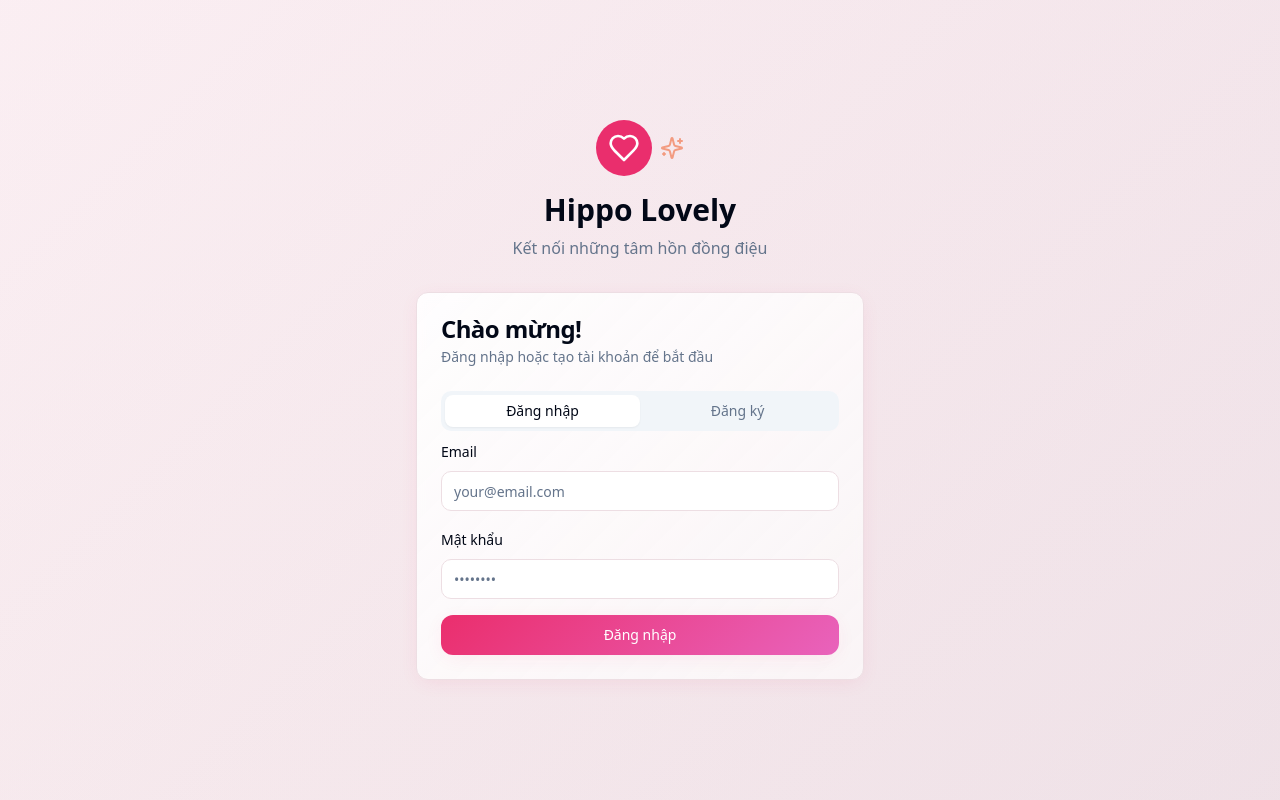
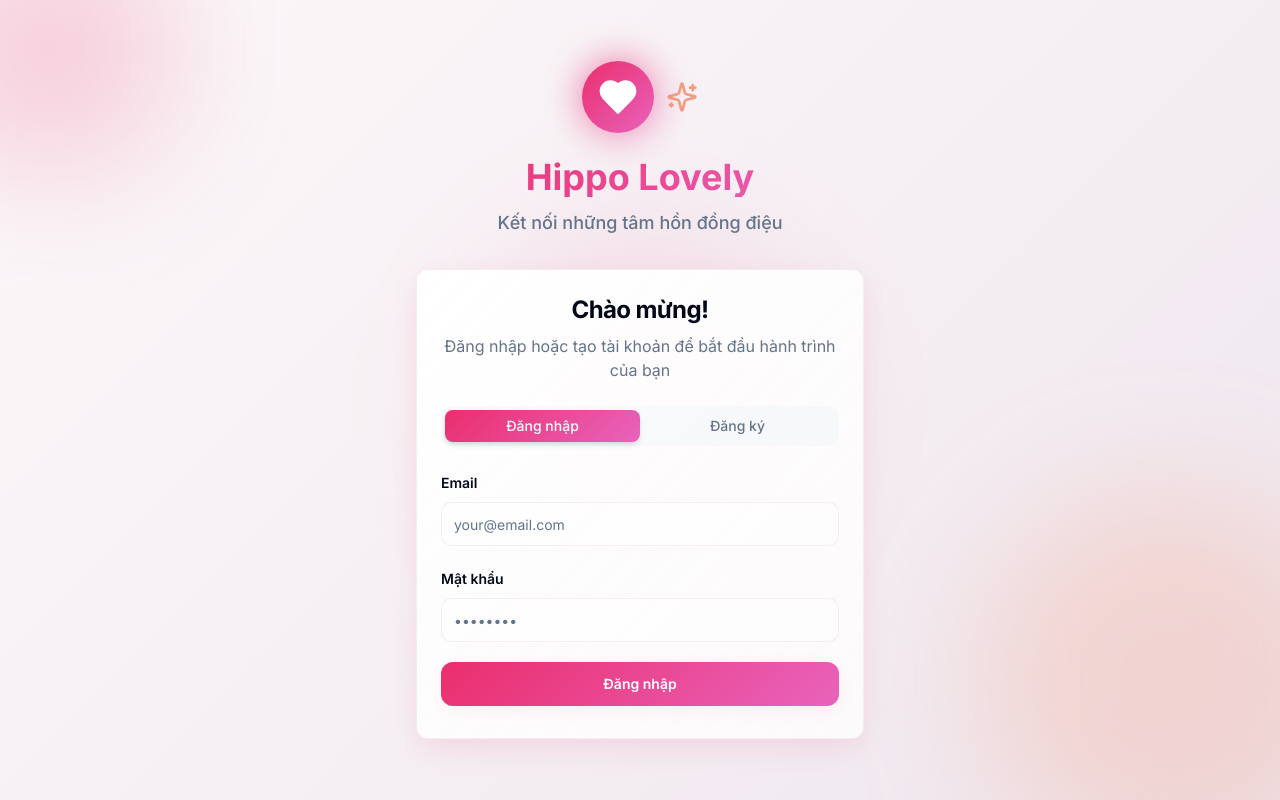
Before and after one commit to GrandAdmiral02/welcome-to-vietnam, a React (Vite) app: page /auth in a window 1280 px wide. Built offline with nearby package versions, Linux system fonts and the light colour scheme.

Commit message:
Tối ưu giao diện người dùng

```diff
--- a/index.html
+++ b/index.html
@@ -1,20 +1,24 @@
 <!DOCTYPE html>
-<html lang="en">
+<html lang="vi">
   <head>
     <meta charset="UTF-8" />
     <meta name="viewport" content="width=device-width, initial-scale=1.0" />
-    <title>welcome-to-vietnam</title>
-    <meta name="description" content="Lovable Generated Project" />
-    <meta name="author" content="Lovable" />
+    <title>Hippo Lovely - Kết nối những tâm hồn đồng điệu</title>
+    <meta name="description" content="Ứng dụng hẹn hò hiện đại, kết nối những người có cùng sở thích và đam mê" />
+    <meta name="author" content="Hippo Lovely" />
 
-    <meta property="og:title" content="welcome-to-vietnam" />
-    <meta property="og:description" content="Lovable Generated Project" />
+    <meta property="og:title" content="Hippo Lovely - Kết nối những tâm hồn đồng điệu" />
+    <meta property="og:description" content="Ứng dụng hẹn hò hiện đại, kết nối những người có cùng sở thích và đam mê" />
     <meta property="og:type" content="website" />
     <meta property="og:image" content="https://lovable.dev/opengraph-image-p98pqg.png" />
 
     <meta name="twitter:card" content="summary_large_image" />
     <meta name="twitter:site" content="@lovable_dev" />
     <meta name="twitter:image" content="https://lovable.dev/opengraph-image-p98pqg.png" />
+
+    <link rel="preconnect" href="https://fonts.googleapis.com" />
+    <link rel="preconnect" href="https://fonts.gstatic.com" crossorigin />
+    <link href="https://fonts.googleapis.com/css2?family=Inter:wght@300;400;500;600;700;800&display=swap" rel="stylesheet" />
   </head>
 
   <body>
--- a/src/index.css
+++ b/src/index.css
@@ -124,7 +124,8 @@ All colors MUST be HSL.
   }
 
   body {
-    @apply bg-background text-foreground font-sans antialiased;
+    @apply bg-background text-foreground antialiased;
+    font-family: 'Inter', -apple-system, BlinkMacSystemFont, 'Segoe UI', sans-serif;
     background: var(--gradient-bg);
     min-height: 100vh;
   }
--- a/src/pages/Auth.tsx
+++ b/src/pages/Auth.tsx
@@ -73,95 +73,132 @@ const Auth = () => {
   };
 
   return (
-    <div className="min-h-screen flex items-center justify-center bg-gradient-to-br from-primary/5 to-accent/5 p-4">
-      <div className="w-full max-w-md">
+    <div className="min-h-screen flex items-center justify-center p-4 relative overflow-hidden">
+      {/* Animated background elements */}
+      <div className="absolute inset-0 overflow-hidden pointer-events-none">
+        <div className="absolute -top-20 -left-20 w-64 h-64 bg-primary/20 rounded-full blur-3xl animate-float" />
+        <div className="absolute -bottom-20 -right-20 w-96 h-96 bg-accent/20 rounded-full blur-3xl animate-float" style={{ animationDelay: '2s' }} />
+        <div className="absolute top-1/2 left-1/2 -translate-x-1/2 -translate-y-1/2 w-80 h-80 bg-primary/10 rounded-full blur-3xl animate-pulse-glow" />
+      </div>
+
+      <div className="w-full max-w-md relative z-10 animate-fade-in">
         <div className="text-center mb-8">
-          <div className="flex items-center justify-center gap-2 mb-4">
-            <div className="bg-primary rounded-full p-3">
-              <Heart className="h-8 w-8 text-primary-foreground" />
+          <div className="flex items-center justify-center gap-3 mb-6">
+            <div className="relative">
+              <div className="absolute inset-0 bg-gradient-primary rounded-full blur-lg opacity-50 animate-pulse-glow" />
+              <div className="relative bg-gradient-primary rounded-full p-4 shadow-glow">
+                <Heart className="h-10 w-10 text-primary-foreground" fill="currentColor" />
+              </div>
             </div>
-            <Sparkles className="h-6 w-6 text-accent animate-pulse" />
+            <Sparkles className="h-8 w-8 text-accent animate-pulse float" />
           </div>
-          <h1 className="text-3xl font-bold text-foreground">Hippo Lovely</h1>
-          <p className="text-muted-foreground mt-2">Kết nối những tâm hồn đồng điệu</p>
+          <h1 className="text-4xl font-bold bg-gradient-primary bg-clip-text text-transparent mb-3">
+            Hippo Lovely
+          </h1>
+          <p className="text-muted-foreground text-lg font-medium">
+            Kết nối những tâm hồn đồng điệu
+          </p>
         </div>
 
-        <Card>
-          <CardHeader>
-            <CardTitle>Chào mừng!</CardTitle>
-            <CardDescription>
-              Đăng nhập hoặc tạo tài khoản để bắt đầu
+        <Card className="glass border-border/50 shadow-elegant backdrop-blur-xl">
+          <CardHeader className="space-y-2 pb-6">
+            <CardTitle className="text-2xl font-bold text-center">Chào mừng!</CardTitle>
+            <CardDescription className="text-center text-base">
+              Đăng nhập hoặc tạo tài khoản để bắt đầu hành trình của bạn
             </CardDescription>
           </CardHeader>
-          <CardContent>
+          <CardContent className="pb-8">
             <Tabs defaultValue="signin" className="w-full">
-              <TabsList className="grid w-full grid-cols-2">
-                <TabsTrigger value="signin">Đăng nhập</TabsTrigger>
-                <TabsTrigger value="signup">Đăng ký</TabsTrigger>
+              <TabsList className="grid w-full grid-cols-2 bg-muted/50 p-1">
+                <TabsTrigger
+                  value="signin"
+                  className="data-[state=active]:bg-gradient-primary data-[state=active]:text-primary-foreground data-[state=active]:shadow-md transition-all"
+                >
+                  Đăng nhập
+                </TabsTrigger>
+                <TabsTrigger
+                  value="signup"
+                  className="data-[state=active]:bg-gradient-primary data-[state=active]:text-primary-foreground data-[state=active]:shadow-md transition-all"
+                >
+                  Đăng ký
+                </TabsTrigger>
               </TabsList>
 
-              <TabsContent value="signin" className="space-y-4">
-                <form onSubmit={handleSignIn} className="space-y-4">
+              <TabsContent value="signin" className="space-y-5 mt-6">
+                <form onSubmit={handleSignIn} className="space-y-5">
                   <div className="space-y-2">
-                    <Label htmlFor="signin-email">Email</Label>
+                    <Label htmlFor="signin-email" className="text-sm font-semibold">Email</Label>
                     <Input
                       id="signin-email"
                       name="email"
                       type="email"
                       placeholder="your@email.com"
+                      className="h-11 bg-background/50 border-border/50 focus:border-primary transition-colors"
                       required
                     />
                   </div>
                   <div className="space-y-2">
-                    <Label htmlFor="signin-password">Mật khẩu</Label>
+                    <Label htmlFor="signin-password" className="text-sm font-semibold">Mật khẩu</Label>
                     <Input
                       id="signin-password"
                       name="password"
                       type="password"
                       placeholder="••••••••"
+                      className="h-11 bg-background/50 border-border/50 focus:border-primary transition-colors"
                       required
                     />
                   </div>
-                  <Button type="submit" className="w-full" disabled={loading}>
+                  <Button
+                    type="submit"
+                    className="w-full h-11 bg-gradient-primary hover:opacity-90 text-primary-foreground font-semibold shadow-card hover:shadow-elegant transition-all hover:-translate-y-0.5"
+                    disabled={loading}
+                  >
                     {loading ? "Đang đăng nhập..." : "Đăng nhập"}
                   </Button>
                 </form>
               </TabsContent>
 
-              <TabsContent value="signup" className="space-y-4">
-                <form onSubmit={handleSignUp} className="space-y-4">
+              <TabsContent value="signup" className="space-y-5 mt-6">
+                <form onSubmit={handleSignUp} className="space-y-5">
                   <div className="space-y-2">
-                    <Label htmlFor="signup-name">Họ và tên</Label>
+                    <Label htmlFor="signup-name" className="text-sm font-semibold">Họ và tên</Label>
                     <Input
                       id="signup-name"
                       name="fullName"
                       type="text"
                       placeholder="Nguyễn Văn A"
+                      className="h-11 bg-background/50 border-border/50 focus:border-primary transition-colors"
                       required
                     />
                   </div>
                   <div className="space-y-2">
-                    <Label htmlFor="signup-email">Email</Label>
+                    <Label htmlFor="signup-email" className="text-sm font-semibold">Email</Label>
                     <Input
                       id="signup-email"
                       name="email"
                       type="email"
                       placeholder="your@email.com"
+                      className="h-11 bg-background/50 border-border/50 focus:border-primary transition-colors"
                       required
                     />
                   </div>
                   <div className="space-y-2">
-                    <Label htmlFor="signup-password">Mật khẩu</Label>
+                    <Label htmlFor="signup-password" className="text-sm font-semibold">Mật khẩu</Label>
                     <Input
                       id="signup-password"
                       name="password"
                       type="password"
                       placeholder="••••••••"
+                      className="h-11 bg-background/50 border-border/50 focus:border-primary transition-colors"
                       minLength={6}
                       required
                     />
                   </div>
-                  <Button type="submit" className="w-full" disabled={loading}>
+                  <Button
+                    type="submit"
+                    className="w-full h-11 bg-gradient-primary hover:opacity-90 text-primary-foreground font-semibold shadow-card hover:shadow-elegant transition-all hover:-translate-y-0.5"
+                    disabled={loading}
+                  >
                     {loading ? "Đang tạo tài khoản..." : "Tạo tài khoản"}
                   </Button>
                 </form>
```
